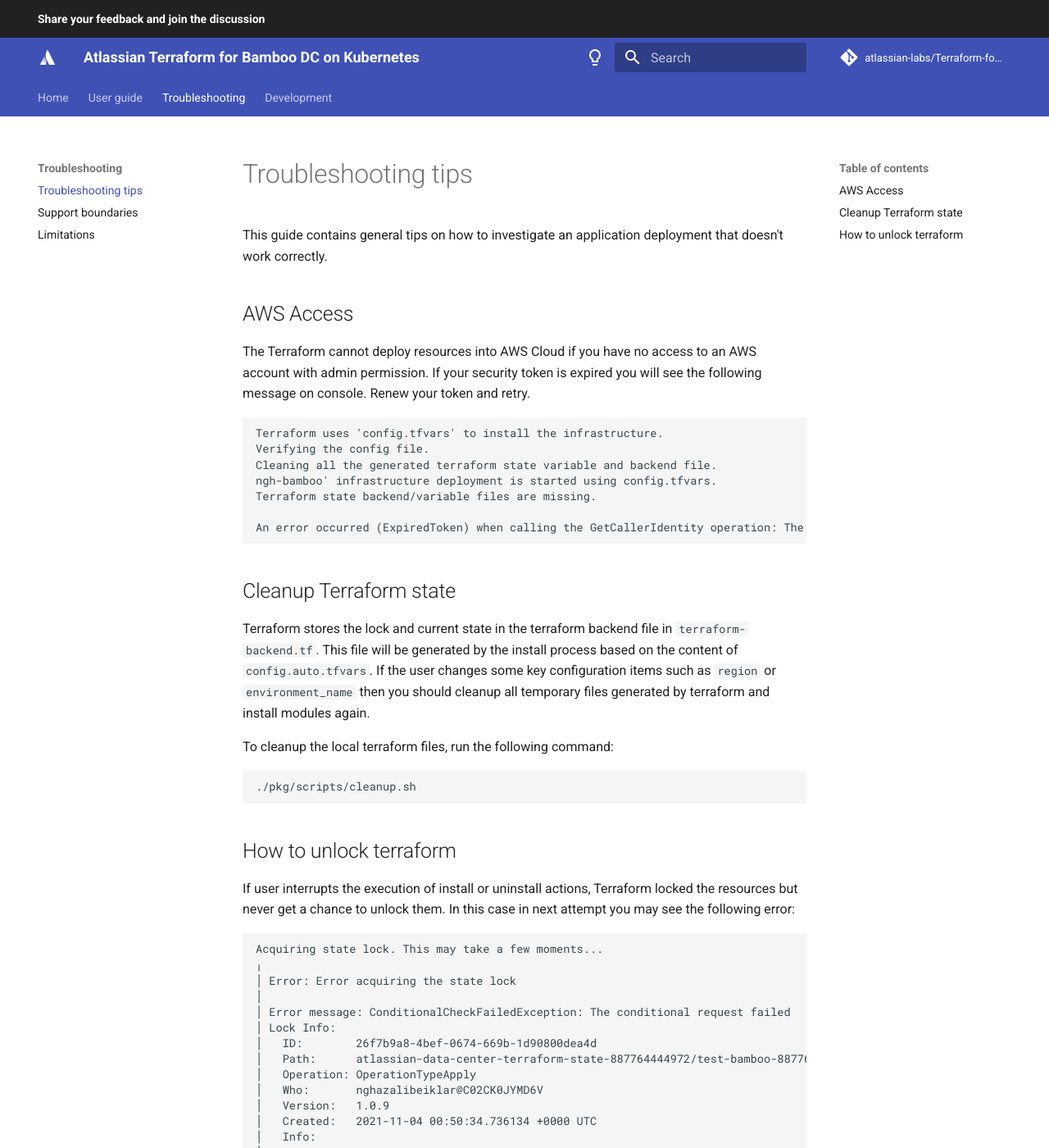
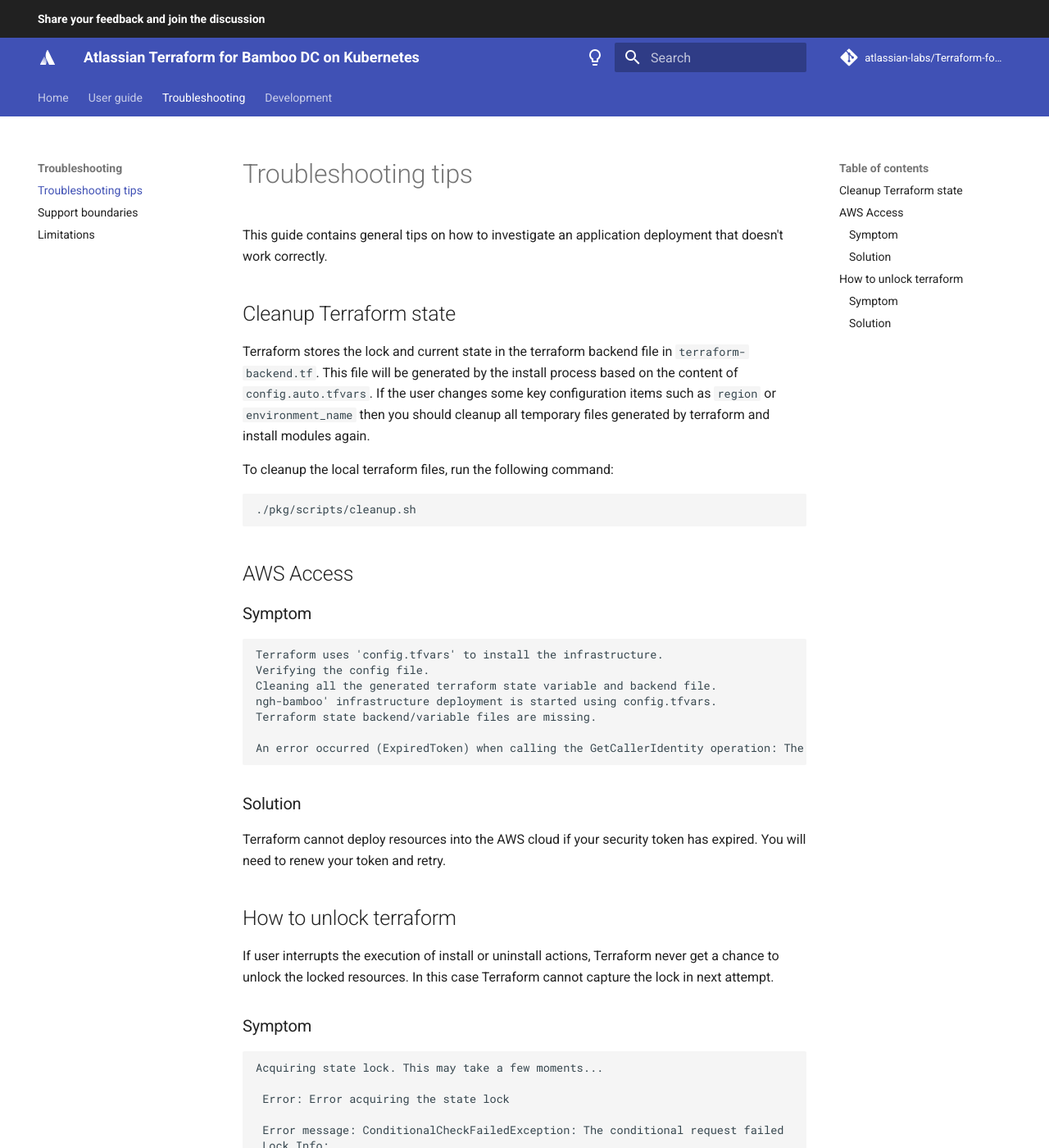
Before and after one commit to atlassian-labs/data-center-terraform, an MkDocs documentation site: the page built from docs/docs/troubleshooting/TROUBLESHOOTING.md, in a window 1280 px wide and 1400 px high. Shown: the whole window at 82% size. Built offline with MkDocs 1.6.1 and Material for MkDocs 9.7.7, drawn with Linux system fonts in a browser that asks for light colours; comment, search, counter and statistics services are not loaded; some of the changed text lies outside the part shown.

Commit message:
Addressed the review point

````diff
--- a/docs/docs/troubleshooting/TROUBLESHOOTING.md
+++ b/docs/docs/troubleshooting/TROUBLESHOOTING.md
@@ -2,19 +2,6 @@
 
 This guide contains general tips on how to investigate an application deployment that doesn't work correctly.
 
-## AWS Access
-The Terraform cannot deploy resources into AWS Cloud if you have no access to an AWS account with admin permission.
-If your security token is expired you will see the following message on console. Renew your token and retry.
-
-```
-Terraform uses 'config.tfvars' to install the infrastructure.
-Verifying the config file.
-Cleaning all the generated terraform state variable and backend file.
-ngh-bamboo' infrastructure deployment is started using config.tfvars.
-Terraform state backend/variable files are missing.
-
-An error occurred (ExpiredToken) when calling the GetCallerIdentity operation: The security token included in the request is expired
-```
 
 ## Cleanup Terraform state
 Terraform stores the lock and current state in the terraform backend file in `terraform-backend.tf`.
@@ -27,34 +14,52 @@
 ./pkg/scripts/cleanup.sh
 ```
 
+
+## AWS Access
+### Symptom
+
+```
+Terraform uses 'config.tfvars' to install the infrastructure.
+Verifying the config file.
+Cleaning all the generated terraform state variable and backend file.
+ngh-bamboo' infrastructure deployment is started using config.tfvars.
+Terraform state backend/variable files are missing.
+
+An error occurred (ExpiredToken) when calling the GetCallerIdentity operation: The security token included in the request is expired
+```
+
+### Solution
+Terraform cannot deploy resources into the AWS cloud if your security token has expired. You will need to renew your token and retry.
+
 ## How to unlock terraform
-If user interrupts the execution of install or uninstall actions, Terraform locked the resources but never get a chance to
- unlock them. In this case in next attempt you may see the following error:
+If user interrupts the execution of install or uninstall actions, Terraform never get a chance to unlock the locked resources.
+In this case Terraform cannot capture the lock in next attempt.
 
+### Symptom
 
 ```
 Acquiring state lock. This may take a few moments...
-╷
-│ Error: Error acquiring the state lock
-│
-│ Error message: ConditionalCheckFailedException: The conditional request failed
-│ Lock Info:
-│   ID:        26f7b9a8-4bef-0674-669b-1d90800dea4d
-│   Path:      atlassian-data-center-terraform-state-887764444972/test-bamboo-887764444972/terraform.tfstate
-│   Operation: OperationTypeApply
-│   Who:       nghazalibeiklar@C02CK0JYMD6V
-│   Version:   1.0.9
-│   Created:   2021-11-04 00:50:34.736134 +0000 UTC
-│   Info:
-│
-│
-│ Terraform acquires a state lock to protect the state from being written
-│ by multiple users at the same time. Please resolve the issue above and try
-│ again. For most commands, you can disable locking with the "-lock=false"
-│ flag, but this is not recommended.
-╵
+
+ Error: Error acquiring the state lock
+
+ Error message: ConditionalCheckFailedException: The conditional request failed
+ Lock Info:
+   ID:        26f7b9a8-4bef-0674-669b-1d90800dea4d
+   Path:      atlassian-data-center-terraform-state-xxxxxxxxxx/bamboo-xxxxxxxxxx/terraform.tfstate
+   Operation: OperationTypeApply
+   Who:       nghazalibeiklar@C02CK0JYMD6V
+   Version:   1.0.9
+   Created:   2021-11-04 00:50:34.736134 +0000 UTC
+   Info:
+
+
+ Terraform acquires a state lock to protect the state from being written
+ by multiple users at the same time. Please resolve the issue above and try
+ again. For most commands, you can disable locking with the "-lock=false"
+ flag, but this is not recommended.
+
 ```
-
+### Solution
 To fix this you need to unlock state first by running the following command
 (replace ID with the value from the error message):
 
@@ -62,7 +67,7 @@
 terraform force-unlock <ID>
 ```
 
-!!! hint "After running the unlock command still you see the error?"
+!!! hint "Are you still having the lock problem after running `terraform force-unlock`?"
     There are two terraform locks, one for infrastructure and another for terraform state. If running the following
     command from repo folder does not unlock the resources, then change the current path to `./pkg/tfstate` and retry
      the same command.
````
